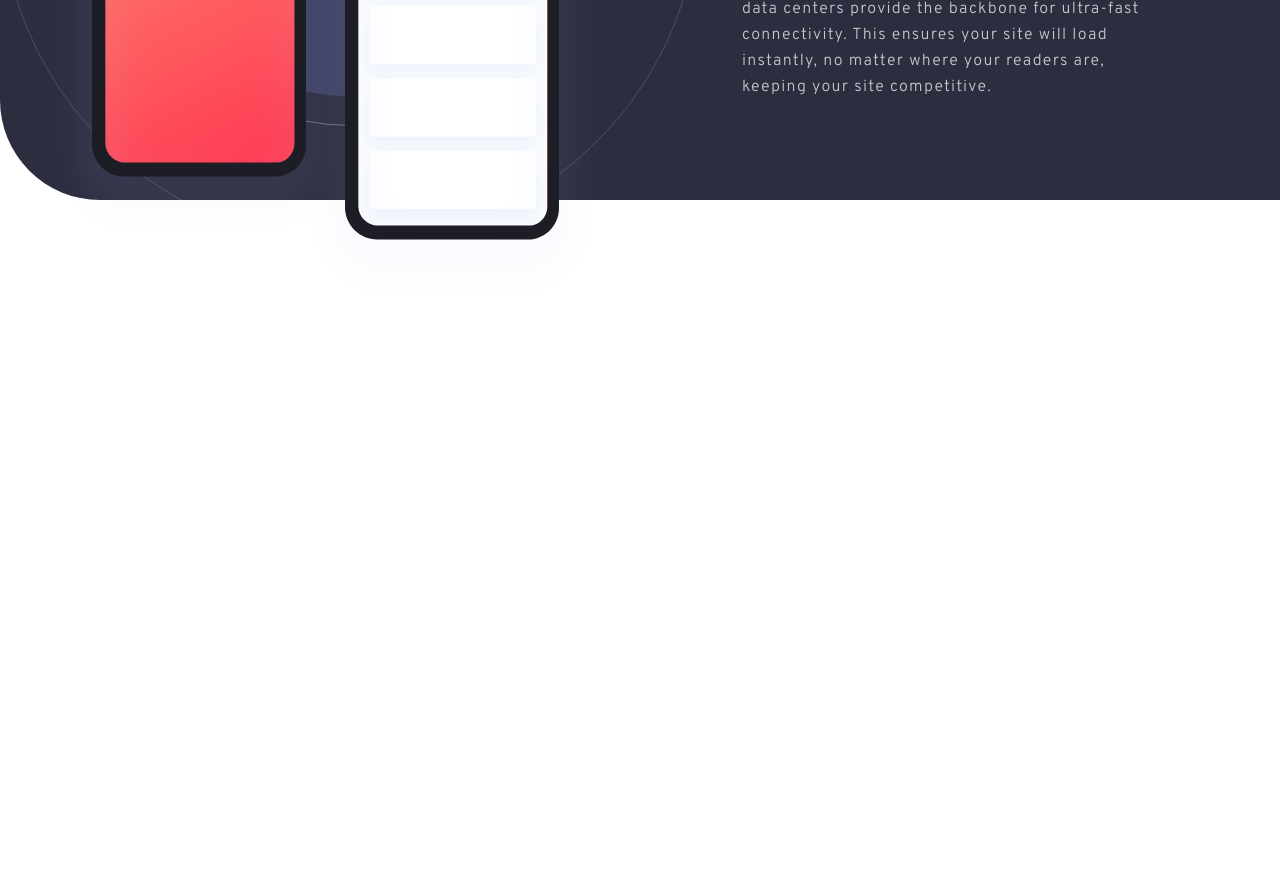
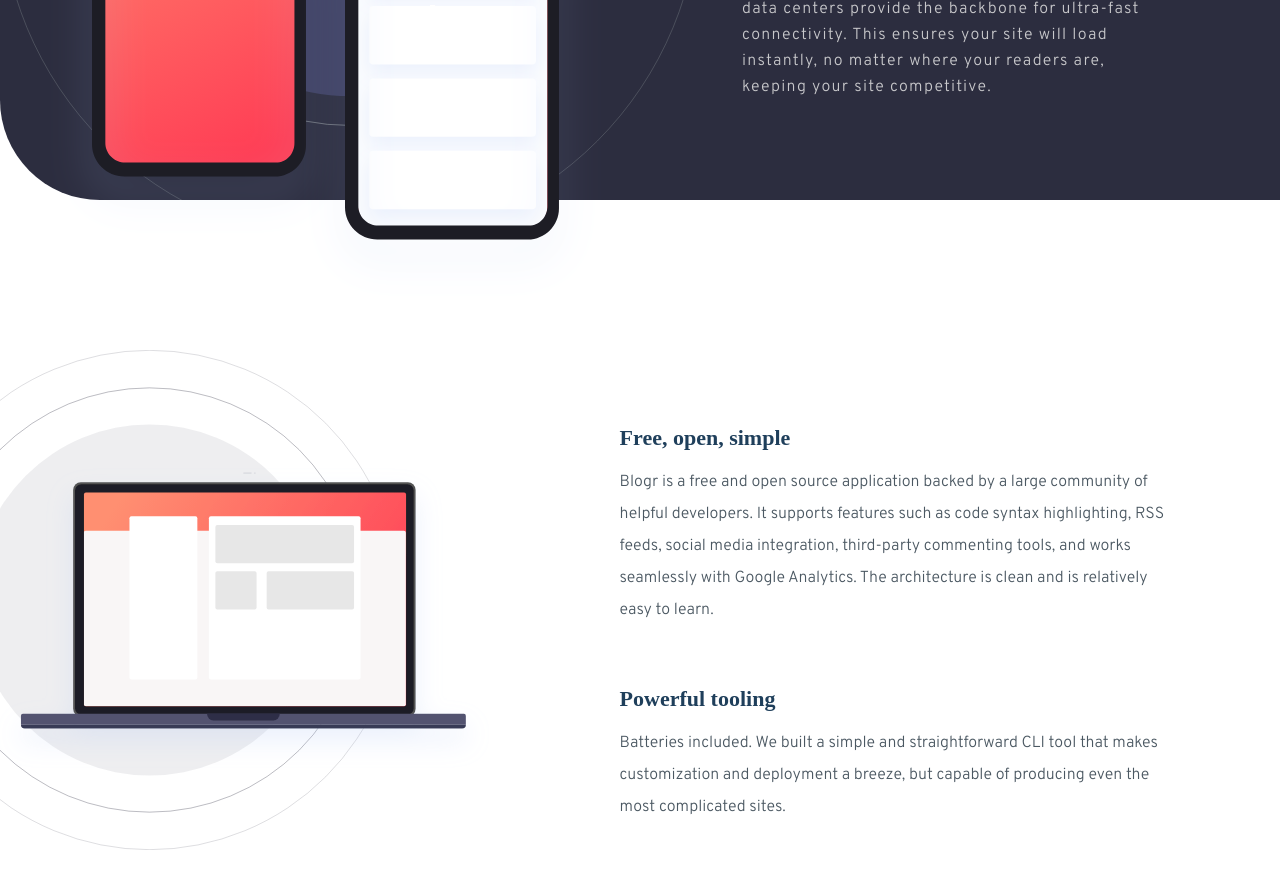
Before and after one commit to prithvivarma-nallapuraju/Blogr-Landing-Page, a plain HTML site: page index.html in a window 1280 px wide. Shown: the part 1763-2651 px from the top of the page. Before the commit the page ends 2063 px from the top, so only its background shows below. Drawn offline with Linux system fonts and the light colour scheme.

Commit message:
completed the unkown section design and its css

```diff
--- a/CSS/style.css
+++ b/CSS/style.css
@@ -181,13 +181,15 @@ header div a {
     padding: 100px 120px 0 0 ;
 }
 
-.design .second-row .left h6{
+.design .second-row .left h6,
+.unkown-section .text-unknown-section h6{
     font-size: 22px;
     color: hsl(208, 49%, 24%);
     padding: 45px 0 0 0;
 }
 
-.design .second-row .left p {
+.design .second-row .left p,
+.unkown-section .text-unknown-section p {
     padding: 15px 0;
     font-family: 'Overpass';
     line-height: 32px;
@@ -250,3 +252,31 @@ header div a {
 
 
 /***************** End of State of the Art Infrastructure section CSS ******************/
+
+
+/**
+*
+*   Unknown Section CSS
+*
+*
+*/
+
+
+.unkown-section {
+    display: flex;
+    margin: 150px 0;
+
+}
+
+.unkown-section img{
+    margin-left: -100px;
+    height: 500px;
+    width: 1500px;
+}
+
+
+.unkown-section .text-unknown-section {
+    margin: 30px 100px;
+}
+
+/***************** End of Unknown section CSS ******************/
--- a/index.html
+++ b/index.html
@@ -105,6 +105,22 @@
         </div>
 
         <!-- End of State of the Art Infrastructure Design Section -->
+
+
+        <div class="unkown-section">
+            <img src="./images/illustration-laptop-desktop.svg" alt="">
+            <div class="text-unknown-section">
+                <div class="first-section-unkown">
+                    <h6>Free, open, simple</h6>
+                    <p>Blogr is a free and open source application backed by a large community of helpful developers. It supports features such as code syntax highlighting, RSS feeds, social media integration, third-party commenting tools, and works seamlessly with Google Analytics. The architecture is clean and is relatively easy to learn.</p>
+                </div>
+
+                <div class="second-section-unkown">
+                    <h6>Powerful tooling</h6>
+                    <p>Batteries included. We built a simple and straightforward CLI tool that makes customization and deployment a breeze, but capable of producing even the most complicated sites.</p>
+                </div>
+            </div>
+        </div>
     </main>
     <!-- End of Main Section Design-->
 
```
